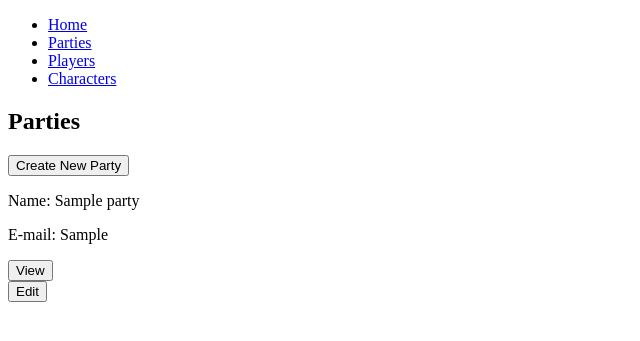
After one commit to Mathew-Tomaney/dungeon-master-app, a Flask app: template templates/parties/index.html in a window 1280 px wide. The commit adds this page. Shown: the top 341 px of the page, without its empty margins (0-640 px from the left). Run offline with Flask 2, Linux system fonts and the light colour scheme; the template is opened without the code that fills it: most values are stand-ins (such as "Sample title", 1, 10 or a date in 2020).

Commit message:
add index.html for parties. forgot to add controller yet

```diff
--- a/templates/index.html
+++ b/templates/index.html
@@ -2,6 +2,6 @@
 
 {% block content %}
 
-Test content
+D&D party-manager app HOME
 
 {% endblock %}
--- /dev/null
+++ b/templates/parties/index.html
@@ -0,0 +1,25 @@
+{% extends "base.html" %}
+
+{% block content %}
+
+
+<h2>Parties</h2>
+<form action="/parties/new">
+    <input type="submit" value="Create New Party">
+</form>
+{% for party in parties %}
+
+<section>
+    <p>Name: {{ party.name }}</p>
+    <p>E-mail: {{ party.next_game }}</p>
+    <form action="/parties/{{ party.id }}">
+        <input type="submit" value="View">
+    </form>
+    <form action="/parties/{{ party.id }}/edit">
+        <input type="submit" value="Edit">
+    </form>
+</section>
+
+{% endfor %}
+
+{% endblock %}
```
Also changed, not shown: models/party.py (line endings or trailing spaces), templates/characters/edit.html (added), templates/characters/index.html (added), templates/characters/new.html (added), templates/characters/show.html (added), templates/parties/edit.html (added), templates/parties/new.html (added), templates/parties/show.html (added).
